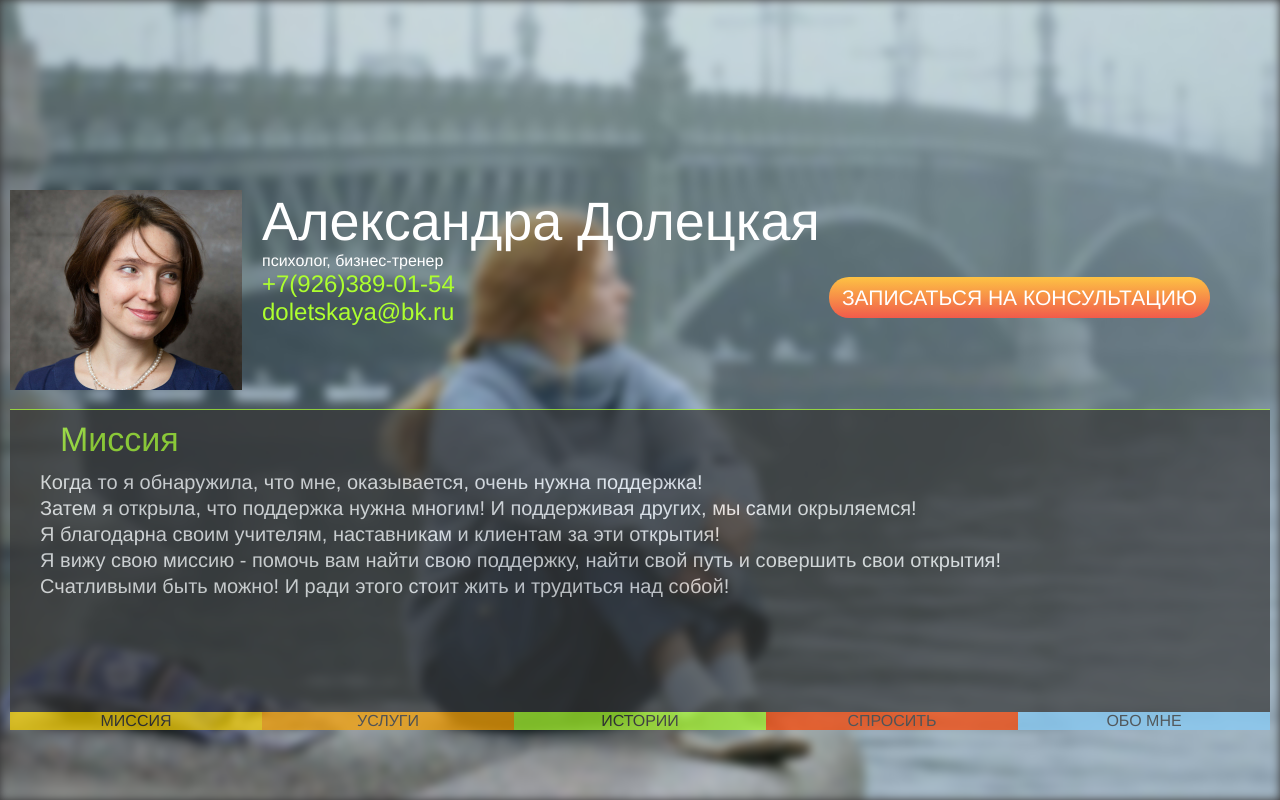
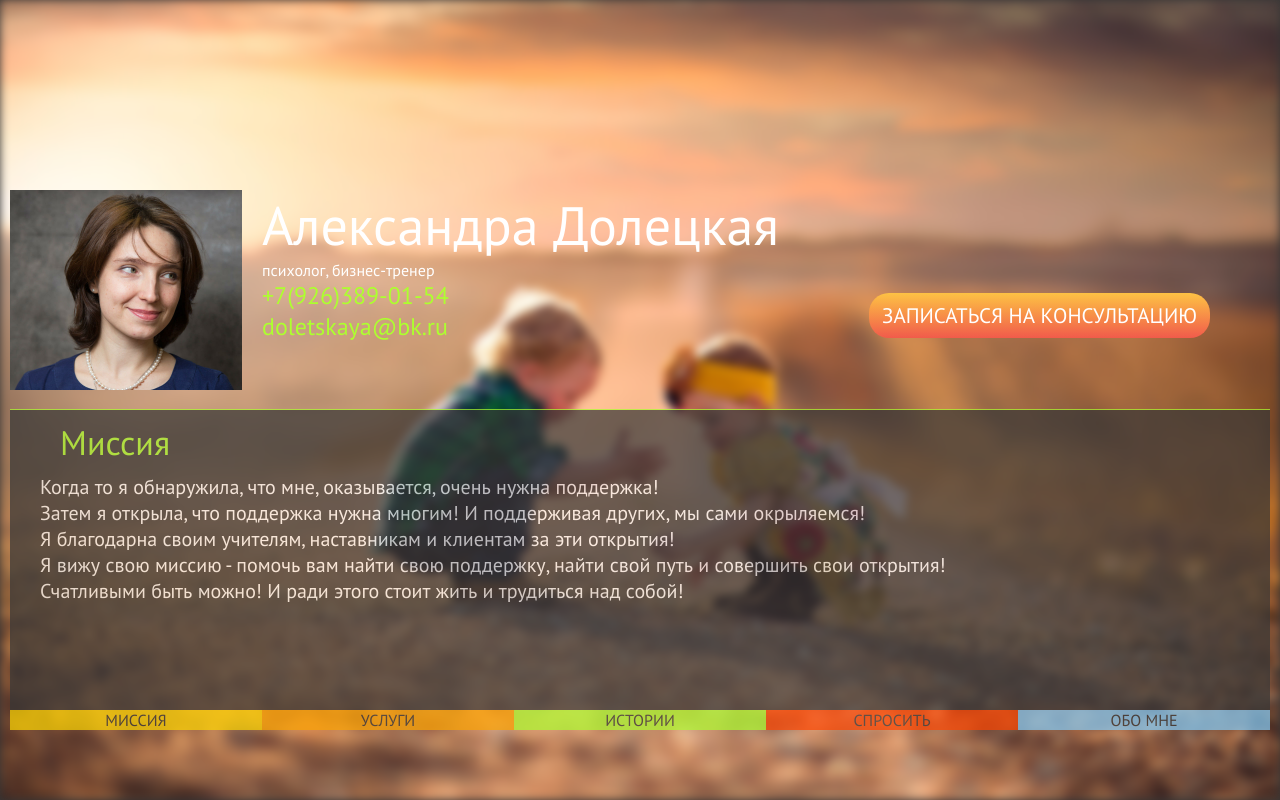
Before and after one commit to doletsky/psyhobbit, a PHP site: page / in a window 1280 px wide. Run offline with PHP 8.4, Linux system fonts and the light colour scheme; some libraries are stand-ins or nearby versions.

Commit message:
change fon-pic & add font

```diff
--- a/css/main.css
+++ b/css/main.css
@@ -17,7 +17,7 @@ body {
 }
 
 .imgback {
-    background: url("../images/2207.jpg") no-repeat 100% 80%;
+    background: url("../images/deti-zakat.jpg") no-repeat 100% 80%;
     background-size: cover;
     height: 100%;
     width: 100%;
--- a/index.php
+++ b/index.php
@@ -7,6 +7,7 @@
     <meta name="description" content="" />
     <link href="css/main.css" rel="stylesheet">
     <link href="css/slider-div.css" rel="stylesheet">
+	<link rel='stylesheet' id='x-font-custom-css'  href='//fonts.googleapis.com/css?family=PT+Sans%3A400%2C400italic%2C700%2C700italic%7CPT+Sans%3A400%7CPT+Sans%3A400%7CPT+Sans%3A400&#038;subset=latin%2Clatin-ext&#038;ver=3.2.3' type='text/css' media='all' />
     <script src="http://ajax.googleapis.com/ajax/libs/jquery/1.10.2/jquery.min.js"></script>
     <script src="js/main.js"></script>
     <script src="js/slider-div.js"></script>
```
